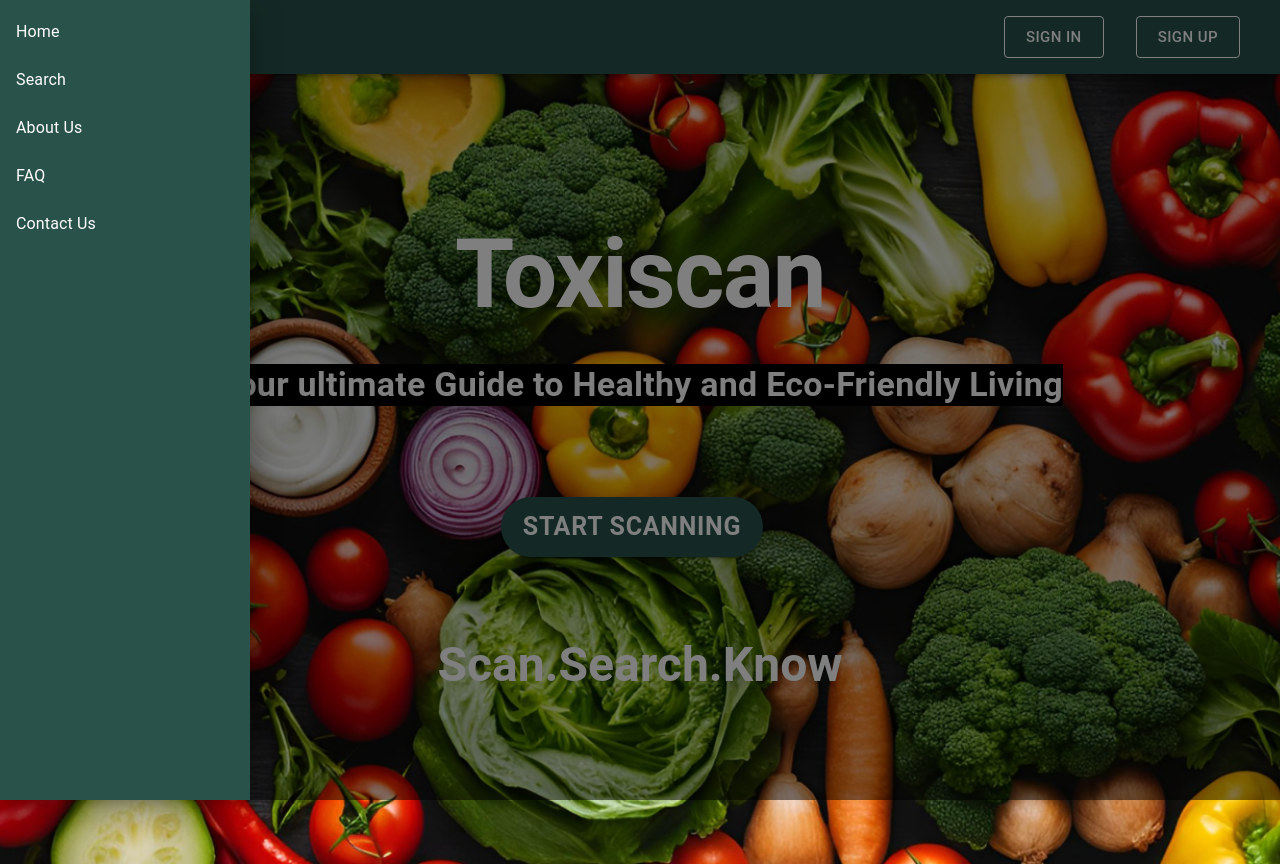
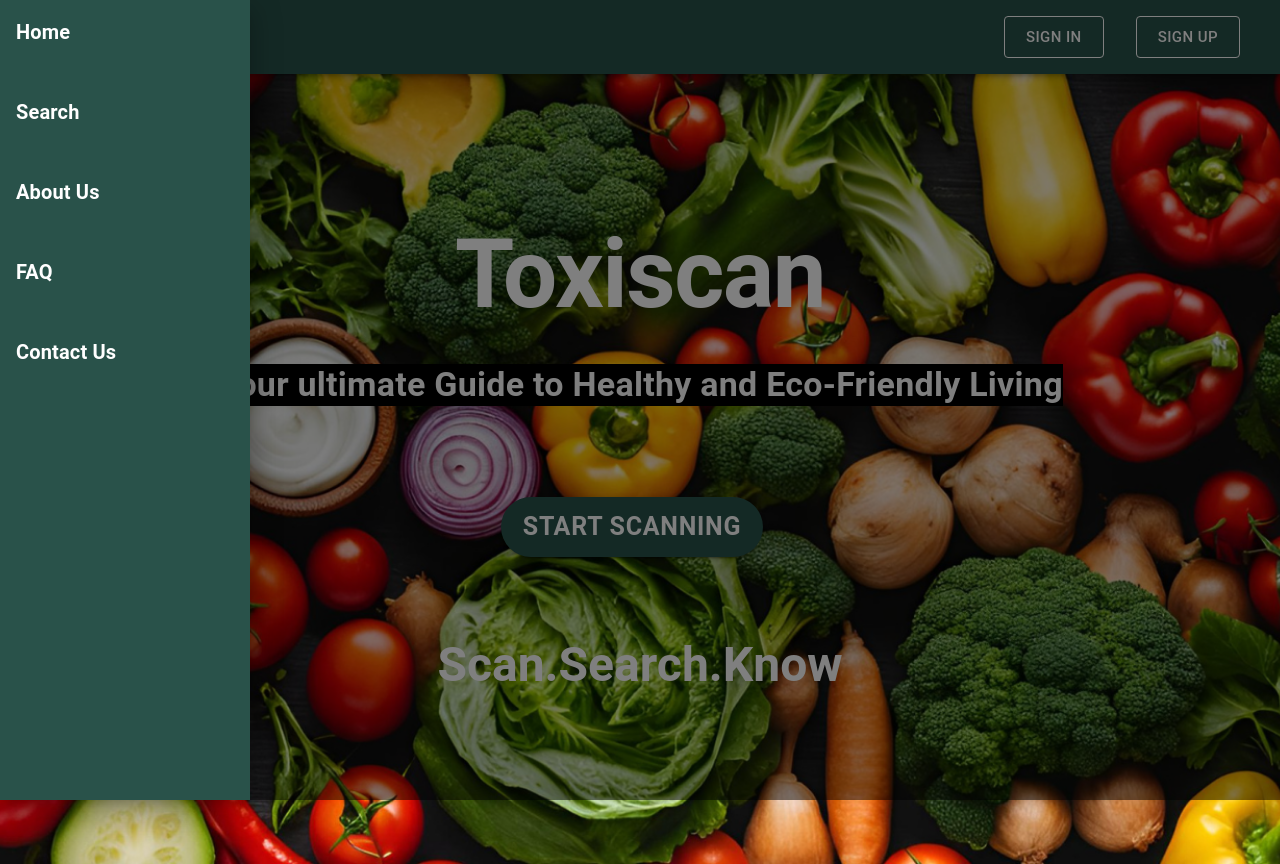
Before and after one commit to Chris-203/toxiscan, a Next.js app in the folder toxiscan-app/: page / in a window 1280 px wide. Both pictures are taken after a click on the button 56 px from the left and 37 px from the top of the page. Built offline with nearby package versions, Linux system fonts and the light colour scheme; no server answers; some icons are missing.

Commit message:
make drawer contents bigger

```diff
--- a/toxiscan-app/app/components/CustomAppBar.js
+++ b/toxiscan-app/app/components/CustomAppBar.js
@@ -24,7 +24,9 @@ const CustomAppBar = ({ defaultTitle }) => {
                     <ListItem key={text} disablePadding>
                         <ListItemButton onClick={() => router.push(text === "Search" ? "/search" : text === "Home" ? "/"
                              : text === "About Us" ? "/about":text === "FAQ" ? "/faq":"/contact")}>
-                            <ListItemText primary={text} />
+                            <Typography variant="h6" sx={{ fontWeight: 'bold', marginBottom:4}}>
+                                {text}
+                            </Typography>
                         </ListItemButton>
                     </ListItem>
                 ))}
```
